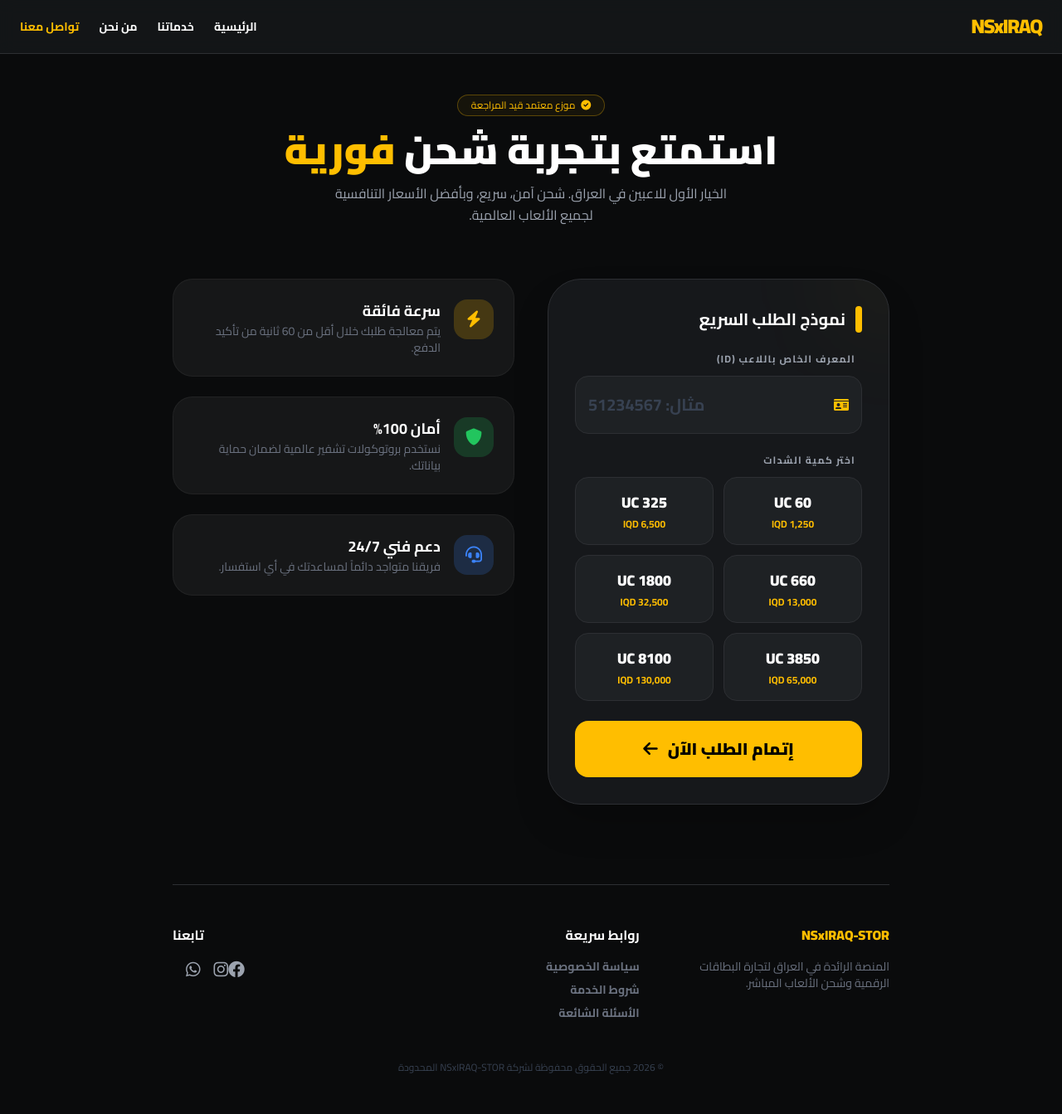
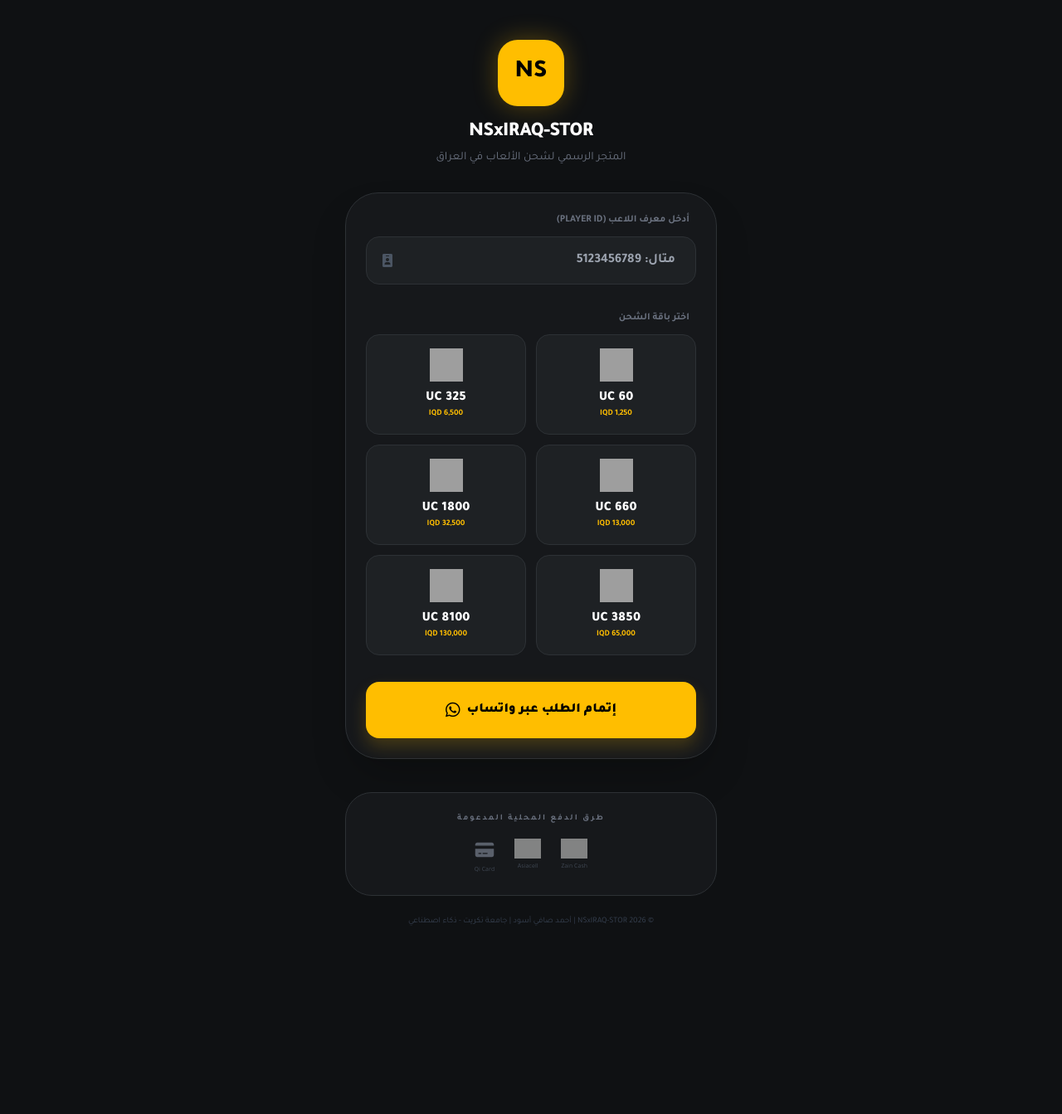
Before and after one commit to howareyou11112-web/pubg-charge-store, a Flask app: page / in a window 1280 px wide. Shown: the whole page at 83% size. After the commit the page ends 1116 px from the top, so only its background shows below. Run offline with Flask 3, Linux system fonts and the light colour scheme; some libraries are stand-ins or nearby versions; grey boxes are pictures that could not be loaded.

Commit message:
Update site with payment methods and fix icons

```diff
--- a/templates/index.html
+++ b/templates/index.html
@@ -1,146 +1,82 @@
 <!DOCTYPE html>
 <html lang="ar" dir="rtl">
 <head>
-    <meta charset="utf-8">
+    <meta charset="UTF-8">
     <meta name="viewport" content="width=device-width, initial-scale=1.0">
-    <title>NSxIRAQ-STOR | المنصة الرسمية لشحن الألعاب</title>
+    <title>NSxIRAQ-STOR | شحن شدات ببجي الرسمي</title>
     <script src="https://cdn.tailwindcss.com"></script>
-    <link rel="stylesheet" href="https://cdnjs.cloudflare.com/ajax/libs/font-awesome/6.0.0/css/all.min.css">
-    <script>
-        tailwind.config = {
-            theme: { extend: { colors: { primary: '#ffbe00', darkBg: '#0a0b0c', cardBg: '#16181b', border: '#2d2f33' } } }
-        }
-    </script>
+    <link href="https://cdnjs.cloudflare.com/ajax/libs/font-awesome/6.0.0/css/all.min.css" rel="stylesheet">
+    <link href="https://fonts.googleapis.com/css2?family=Tajawal:wght@400;700;900&display=swap" rel="stylesheet">
     <style>
-        @import url('https://fonts.googleapis.com/css2?family=Cairo:wght@400;700;900&display=swap');
-        body { font-family: 'Cairo', sans-serif; background-color: #0a0b0c; color: white; }
-        .glass { background: rgba(22, 24, 27, 0.8); backdrop-filter: blur(10px); }
-        .nav-link:hover { color: #ffbe00; border-bottom: 2px solid #ffbe00; }
+        body { font-family: 'Tajawal', sans-serif; background-color: #0f1113; color: white; margin: 0; }
+        .text-primary { color: #ffbe00; }
+        .bg-primary { background-color: #ffbe00; }
+        .border-border { border-color: #2d3135; }
+        input::-webkit-outer-spin-button, input::-webkit-inner-spin-button { -webkit-appearance: none; margin: 0; }
     </style>
 </head>
-<body class="min-h-screen">
+<body class="min-h-screen flex flex-col items-center p-4">
 
-    <nav class="glass sticky top-0 z-50 border-b border-border px-6 py-4 flex justify-between items-center">
-        <div class="text-2xl font-black text-primary tracking-tighter">NSxIRAQ</div>
-        <div class="hidden md:flex space-x-reverse space-x-6 text-sm font-bold">
-            <a href="#" class="nav-link transition-all">الرئيسية</a>
-            <a href="#" class="nav-link transition-all">خدماتنا</a>
-            <a href="#" class="nav-link transition-all">من نحن</a>
-            <a href="#" class="nav-link transition-all text-primary">تواصل معنا</a>
+    <header class="w-full max-w-md text-center py-8">
+        <div class="w-20 h-20 bg-primary rounded-3xl mx-auto flex items-center justify-center shadow-[0_0_30px_rgba(255,190,0,0.3)] mb-4">
+            <span class="text-black text-3xl font-black">NS</span>
         </div>
-        <div class="md:hidden"><i class="fas fa-bars"></i></div>
-    </nav>
+        <h1 class="text-2xl font-black tracking-tight">NSxIRAQ-STOR</h1>
+        <p class="text-gray-500 text-sm mt-1">المتجر الرسمي لشحن الألعاب في العراق</p>
+    </header>
 
-    <div class="max-w-4xl mx-auto px-4 py-12">
+    <main class="w-full max-w-md bg-[#16181b] border border-border rounded-[2.5rem] p-6 shadow-2xl">
 
-        <header class="text-center mb-16">
-            <div class="inline-block px-4 py-1 border border-primary/30 rounded-full text-xs text-primary mb-4 bg-primary/5">
-                <i class="fas fa-check-circle ml-1"></i> موزع معتمد قيد المراجعة
+        <div class="mb-8">
+            <label class="block text-xs font-bold text-gray-500 mb-3 uppercase mr-2">أدخل معرف اللاعب (Player ID)</label>
+            <div class="relative">
+                <input type="number" id="p_id" placeholder="مثال: 5123456789"
+                    class="w-full bg-[#1e2124] border border-border rounded-2xl py-4 px-6 text-white focus:outline-none focus:border-primary transition-all font-bold text-right">
+                <i class="fas fa-id-badge absolute left-5 top-1/2 -translate-y-1/2 text-gray-600"></i>
             </div>
-            <h1 class="text-5xl font-black mb-4 uppercase">استمتع بتجربة شحن <span class="text-primary">فورية</span></h1>
-            <p class="text-gray-400 max-w-lg mx-auto leading-relaxed">الخيار الأول للاعبين في العراق. شحن آمن، سريع، وبأفضل الأسعار التنافسية لجميع الألعاب العالمية.</p>
-        </header>
+        </div>
 
-        <div class="grid md:grid-cols-2 gap-10 items-start">
+        <div class="mb-8">
+            <label class="block text-xs font-bold text-gray-500 mb-3 uppercase mr-2">اختر باقة الشحن</label>
+            <div id="uc_grid" class="grid grid-cols-2 gap-3">
+                </div>
+        </div>
 
-            <div class="bg-cardBg border border-border rounded-[2.5rem] p-8 shadow-2xl relative overflow-hidden">
-                <div class="absolute top-0 right-0 w-32 h-32 bg-primary/5 rounded-full -mr-16 -mt-16 blur-3xl"></div>
+        <button onclick="sendOrder()" class="w-full bg-primary hover:bg-[#e6ab00] text-black font-black py-5 rounded-2xl transition-all transform active:scale-95 shadow-[0_10px_20px_rgba(255,190,0,0.2)] flex items-center justify-center gap-2">
+            <span>إتمام الطلب عبر واتساب</span>
+            <i class="fab fa-whatsapp text-xl"></i>
+        </button>
+    </main>
 
-                <h3 class="text-xl font-bold mb-6 flex items-center">
-                    <span class="w-2 h-8 bg-primary ml-3 rounded-full"></span>
-                    نموذج الطلب السريع
-                </h3>
-
-                <div class="space-y-6">
-                    <div>
-                        <label class="block text-gray-400 text-xs mb-3 mr-2 font-bold uppercase tracking-widest">المعرف الخاص باللاعب (ID)</label>
-                        <div class="relative">
-                            <i class="fas fa-id-card absolute right-4 top-1/2 -translate-y-1/2 text-primary"></i>
-                            <input type="number" id="p_id" placeholder="مثال: 51234567"
-                                class="w-full bg-[#1e2124] border border-border rounded-2xl py-5 pr-12 text-left text-xl font-bold focus:outline-none focus:border-primary transition-all placeholder:text-gray-700">
-                        </div>
-                    </div>
-
-                    <div>
-                        <label class="block text-gray-400 text-xs mb-3 mr-2 font-bold uppercase tracking-widest text-right">اختر كمية الشدات</label>
-                        <div class="grid grid-cols-2 gap-3" id="uc_grid"></div>
-                    </div>
-
-                    <button onclick="sendOrder()" class="w-full bg-primary text-black font-black text-xl py-5 rounded-2xl hover:shadow-[0_10px_30px_rgba(255,190,0,0.3)] transition-all flex justify-center items-center group">
-                        <span>إتمام الطلب الآن</span>
-                        <i class="fas fa-arrow-left mr-3 group-hover:-translate-x-2 transition-transform"></i>
-                    </button>
+    <footer class="w-full max-w-md mt-10 mb-10">
+        <div class="p-6 bg-[#16181b] border border-border rounded-[2rem] text-center">
+            <p class="text-gray-500 text-[10px] mb-4 uppercase tracking-[0.2em] font-bold">طرق الدفع المحلية المدعومة</p>
+            <div class="flex justify-center gap-6 opacity-80">
+                <div class="flex flex-col items-center">
+                    <img src="https://upload.wikimedia.org/wikipedia/commons/d/d1/Zain_Logo.svg" class="h-6 mb-1" alt="Zain">
+                    <span class="text-[8px] text-gray-600">Zain Cash</span>
                 </div>
-            </div>
-
-            <div class="space-y-6">
-                <div class="bg-white/5 p-6 rounded-3xl border border-white/5 flex items-start">
-                    <div class="w-12 h-12 bg-primary/20 rounded-2xl flex items-center justify-center text-primary ml-4 shrink-0">
-                        <i class="fas fa-bolt text-xl"></i>
-                    </div>
-                    <div>
-                        <h4 class="font-bold text-lg">سرعة فائقة</h4>
-                        <p class="text-gray-500 text-sm">يتم معالجة طلبك خلال أقل من 60 ثانية من تأكيد الدفع.</p>
-                    </div>
+                <div class="flex flex-col items-center">
+                    <img src="https://upload.wikimedia.org/wikipedia/commons/b/b3/Asiacell_logo.png" class="h-6 mb-1" alt="Asiacell">
+                    <span class="text-[8px] text-gray-600">Asiacell</span>
                 </div>
-
-                <div class="bg-white/5 p-6 rounded-3xl border border-white/5 flex items-start">
-                    <div class="w-12 h-12 bg-green-500/20 rounded-2xl flex items-center justify-center text-green-500 ml-4 shrink-0">
-                        <i class="fas fa-shield-alt text-xl"></i>
-                    </div>
-                    <div>
-                        <h4 class="font-bold text-lg">أمان 100%</h4>
-                        <p class="text-gray-500 text-sm">نستخدم بروتوكولات تشفير عالمية لضمان حماية بياناتك.</p>
-                    </div>
-                </div>
-
-                <div class="bg-white/5 p-6 rounded-3xl border border-white/5 flex items-start">
-                    <div class="w-12 h-12 bg-blue-500/20 rounded-2xl flex items-center justify-center text-blue-500 ml-4 shrink-0">
-                        <i class="fas fa-headset text-xl"></i>
-                    </div>
-                    <div>
-                        <h4 class="font-bold text-lg">دعم فني 24/7</h4>
-                        <p class="text-gray-500 text-sm">فريقنا متواجد دائماً لمساعدتك في أي استفسار.</p>
-                    </div>
+                <div class="flex flex-col items-center">
+                    <i class="fas fa-credit-card text-xl mb-1 text-gray-500"></i>
+                    <span class="text-[8px] text-gray-600">Qi Card</span>
                 </div>
             </div>
         </div>
-
-        <footer class="mt-24 pt-12 border-t border-border">
-            <div class="grid md:grid-cols-3 gap-10 mb-12">
-                <div>
-                    <h5 class="text-primary font-black mb-4">NSxIRAQ-STOR</h5>
-                    <p class="text-gray-500 text-sm">المنصة الرائدة في العراق لتجارة البطاقات الرقمية وشحن الألعاب المباشر.</p>
-                </div>
-                <div>
-                    <h5 class="text-white font-bold mb-4">روابط سريعة</h5>
-                    <ul class="text-gray-500 text-sm space-y-2 font-bold">
-                        <li><a href="#" class="hover:text-primary">سياسة الخصوصية</a></li>
-                        <li><a href="#" class="hover:text-primary">شروط الخدمة</a></li>
-                        <li><a href="#" class="hover:text-primary">الأسئلة الشائعة</a></li>
-                    </ul>
-                </div>
-                <div class="text-left font-bold">
-                    <h5 class="text-white font-bold mb-4">تابعنا</h5>
-                    <div class="flex justify-end space-x-4">
-                        <a href="#" class="text-gray-400 hover:text-primary text-xl"><i class="fab fa-facebook"></i></a>
-                        <a href="#" class="text-gray-400 hover:text-primary text-xl"><i class="fab fa-instagram"></i></a>
-                        <a href="#" class="text-gray-400 hover:text-primary text-xl"><i class="fab fa-whatsapp"></i></a>
-                    </div>
-                </div>
-            </div>
-            <p class="text-center text-gray-700 text-xs">© 2026 جميع الحقوق محفوظة لشركة NSxIRAQ-STOR المحدودة</p>
-        </footer>
-    </div>
+        <p class="text-center text-gray-700 text-[10px] mt-6">© 2026 NSxIRAQ-STOR | أحمد صافي أسود | جامعة تكريت - ذكاء اصطناعي</p>
+    </footer>
 
     <script>
         const packs = [
-            { id: 1, uc: "60 UC", price: "1,250 IQD" },
-            { id: 2, uc: "325 UC", price: "6,500 IQD" },
-            { id: 3, uc: "660 UC", price: "13,000 IQD" },
-            { id: 4, uc: "1800 UC", price: "32,500 IQD" },
-            { id: 5, uc: "3850 UC", price: "65,000 IQD" },
-            { id: 6, uc: "8100 UC", price: "130,000 IQD" }
+            { id: 1, uc: "60 UC", price: "1,250 IQD", img: "https://www.midasbuy.com/static/images/items/pubgm/1.png" },
+            { id: 2, uc: "325 UC", price: "6,500 IQD", img: "https://www.midasbuy.com/static/images/items/pubgm/2.png" },
+            { id: 3, uc: "660 UC", price: "13,000 IQD", img: "https://www.midasbuy.com/static/images/items/pubgm/3.png" },
+            { id: 4, uc: "1800 UC", price: "32,500 IQD", img: "https://www.midasbuy.com/static/images/items/pubgm/4.png" },
+            { id: 5, uc: "3850 UC", price: "65,000 IQD", img: "https://www.midasbuy.com/static/images/items/pubgm/5.png" },
+            { id: 6, uc: "8100 UC", price: "130,000 IQD", img: "https://www.midasbuy.com/static/images/items/pubgm/6.png" }
         ];
 
         let selectedPack = null;
@@ -148,28 +84,32 @@
 
         packs.forEach(p => {
             const card = document.createElement('div');
-            card.className = "bg-[#1e2124] border border-border rounded-2xl p-4 text-center cursor-pointer transition-all hover:scale-[1.03]";
-            card.id = `card-${p.id}`;
+            card.className = "bg-[#1e2124] border border-border rounded-2xl p-4 text-center cursor-pointer transition-all hover:scale-[1.03] group";
             card.onclick = () => {
                 document.querySelectorAll('#uc_grid > div').forEach(d => {
-                    d.style.borderColor = '#2d2f33';
-                    d.style.backgroundColor = '#1e2124';
+                    d.style.borderColor = '#2d3135';
+                    d.style.background = '#1e2124';
                 });
                 card.style.borderColor = '#ffbe00';
-                card.style.backgroundColor = '#25282c';
+                card.style.background = 'rgba(255, 190, 0, 0.05)';
                 selectedPack = p;
             };
             card.innerHTML = `
-                <div class="font-black text-lg text-white mb-1">${p.uc}</div>
-                <div class="text-primary text-xs font-bold">${p.price}</div>
+                <img src="${p.img}" class="w-10 h-10 mx-auto mb-2 group-hover:scale-110 transition-transform" onerror="this.src='https://via.placeholder.com/50/ffbe00/000000?text=UC'">
+                <div class="font-black text-white">${p.uc}</div>
+                <div class="text-primary text-[10px] font-bold">${p.price}</div>
             `;
             grid.appendChild(card);
         });
 
         function sendOrder() {
             const id = document.getElementById('p_id').value;
-            if(!id || !selectedPack) return alert("يرجى ملء البيانات أولاً!");
-            alert("شكراً لك! سيتم مراجعة طلبك لـ " + selectedPack.uc);
+            if(!id || !selectedPack) {
+                alert("يرجى إدخال الـ ID واختيار الباقة أولاً!");
+                return;
+            }
+            const message = `طلب شحن جديد من متجر NSxIRAQ-STOR%0A--------------------------%0Aالـ ID: ${id}%0Aالباقة: ${selectedPack.uc}%0Aالسعر: ${selectedPack.price}%0A--------------------------%0Aالمرسل: أحمد صافي أسود`;
+            window.open(`https://wa.me/9647701721558?text=${message}`, '_blank');
         }
     </script>
 </body>
```
